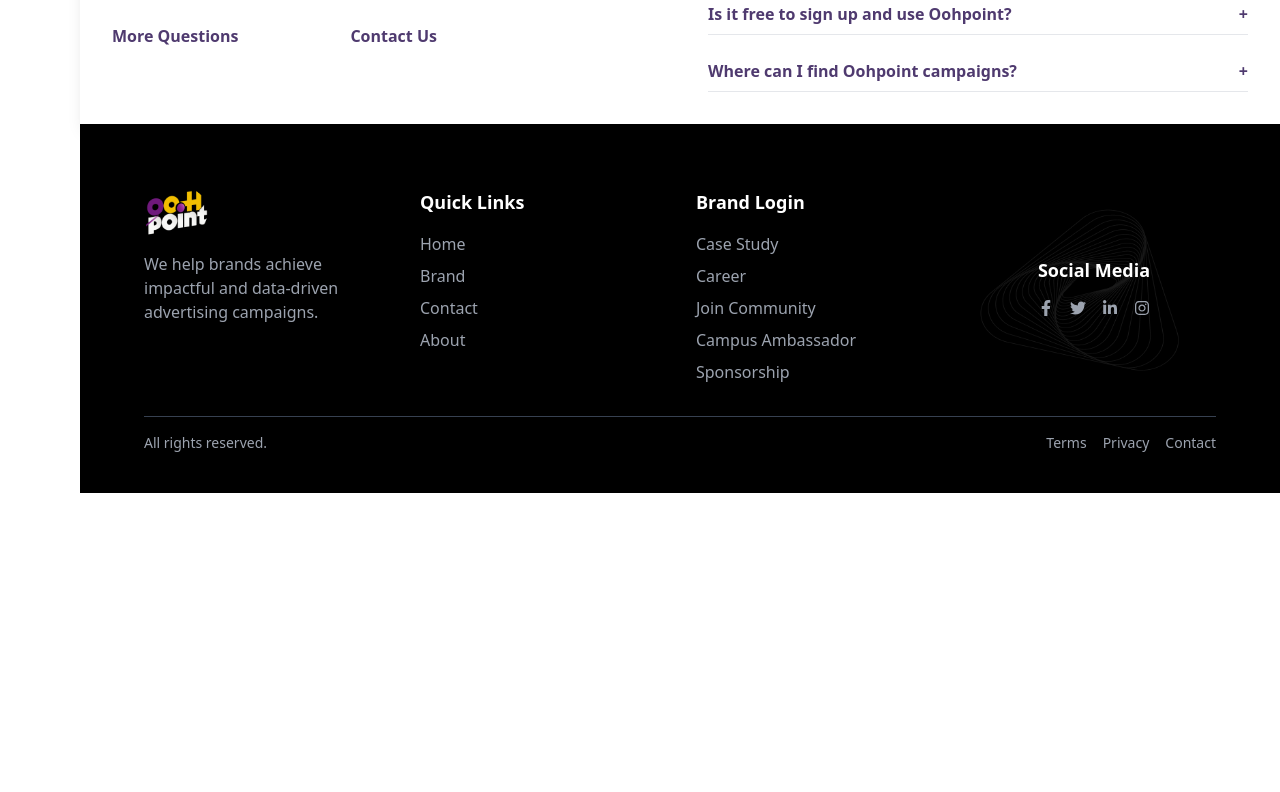
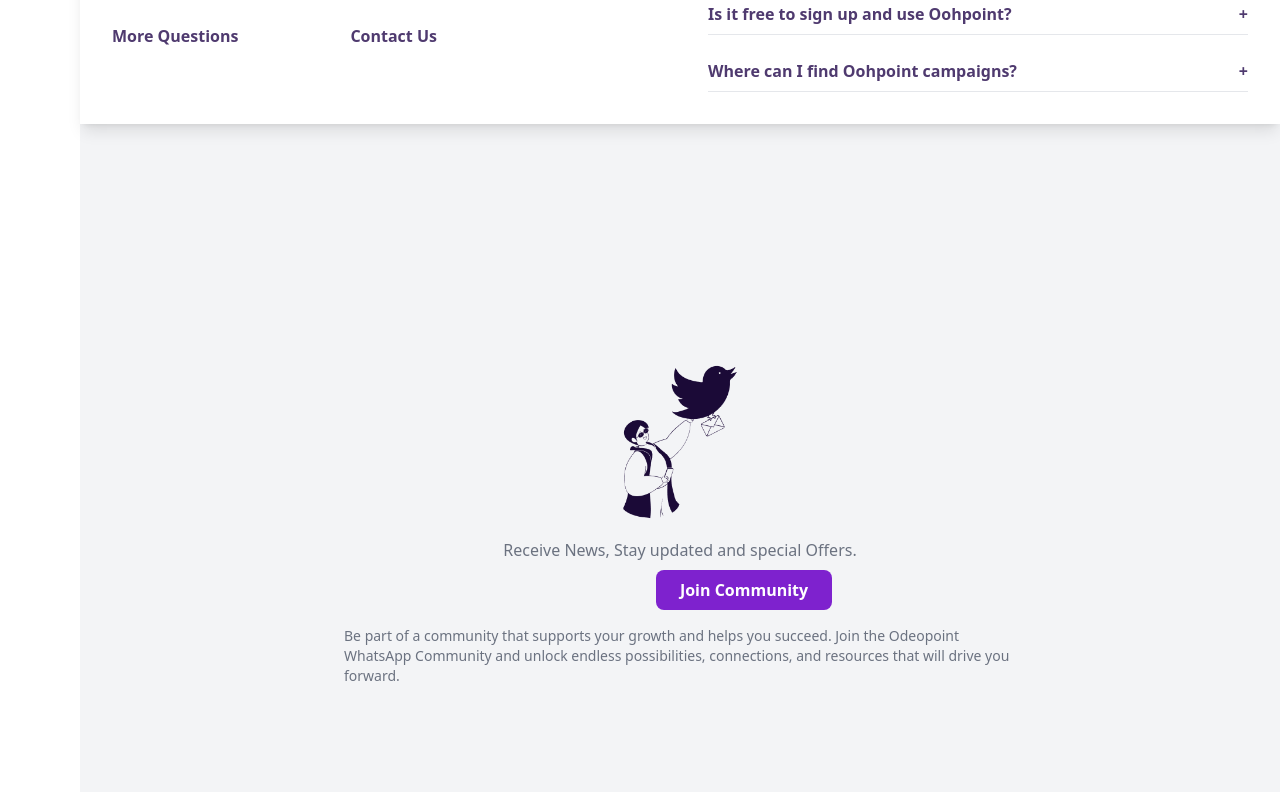
Before and after one commit to catnoirr/newpj, a Next.js app: page /CampusAmbassador in a window 1280 px wide. Shown: the part 4308-5100 px from the top of the page. Before the commit the page ends 4801 px from the top, so only its background shows below. Built offline with nearby package versions, Linux system fonts and the light colour scheme.

Commit message:
last section

```diff
--- /dev/null
+++ b/src/app/CampusAmbassador/components/JoinCommunity.jsx
@@ -0,0 +1,28 @@
+import React from "react";
+
+export default function JoinCommunity() {
+  return (
+    <div className="flex flex-col items-center justify-center min-h-screen bg-gray-100 text-center p-6">
+      {/* Image */}
+      <div className="md:w-7/12">
+      <div className="mb-4">
+        <img src="/tweet-something.png" alt="Community illustration" className="w-40 h-40 mx-auto" />
+      </div>
+
+      {/* Title */}
+      <p className=" text-gray-500 font-medium  mb-2">Receive News, Stay updated and special Offers.</p>
+
+      {/* Button */}
+      <button className=" relative  left-16 bg-purple-700 text-white px-6 py-2 rounded-lg font-semibold hover:bg-purple-800 transition-colors mb-4">
+        Join Community
+      </button>
+
+      {/* Description */}
+      <p className="text-sm text-gray-500 text-left ">
+        Be part of a community that supports your growth and helps you succeed. Join the Odeopoint WhatsApp
+        Community and unlock endless possibilities, connections, and resources that will drive you forward.
+      </p>
+      </div>
+    </div>
+  );
+}
--- a/src/app/CampusAmbassador/page.jsx
+++ b/src/app/CampusAmbassador/page.jsx
@@ -7,6 +7,7 @@
 import HowItWorks from './components/HowItWorks';
 import VideoAndStats from './components/VideoAndStats'
 import Stats from './components/Stats'
+import JoinCommunity from './components/JoinCommunity'
 import FAQ from '../components/Faq'
 const Page = () => {
   return (
@@ -19,7 +20,7 @@
       <VideoAndStats/>
        <Stats/>
       <FAQ/>
-
+      <JoinCommunity/>
     </div>
   );
 };
--- a/src/app/components/Sidebar.jsx
+++ b/src/app/components/Sidebar.jsx
@@ -51,7 +51,7 @@
           {/* Expand/Collapse Button with responsive positioning */}
           <button
             onClick={() => setIsExpanded(!isExpanded)}
-            className={`absolute ${isMobileMenuOpen ? "-left-4" : "lg:right-[-14px]"} top-1/2 transform -translate-y-1/2 w-7 h-7 rounded-md bg-white shadow-md flex items-center justify-center text-purple-800 z-50`}
+            className={`absolute ${isMobileMenuOpen ? "-left-4" : "lg:right-[-14px]"} top-1/2 transform -translate-y-1/2 w-7  h-7  rounded-md bg-white shadow-md flex items-center justify-center text-purple-800 z-50`}
           >
             {isExpanded ? <FaChevronLeft /> : <FaChevronRight />}
           </button>
--- a/tailwind.config.ts
+++ b/tailwind.config.ts
@@ -25,9 +25,16 @@
         },
         grey: {
           800: '#6A6A6A',
+          400: '#888888',
+
         },
         purcel: {
           800: '#341266',
+
+        },
+        grayis: {
+          400: '#878C91',
+
         },
 
       },
```
Also changed, not shown: public/tweet-something.png (added).
